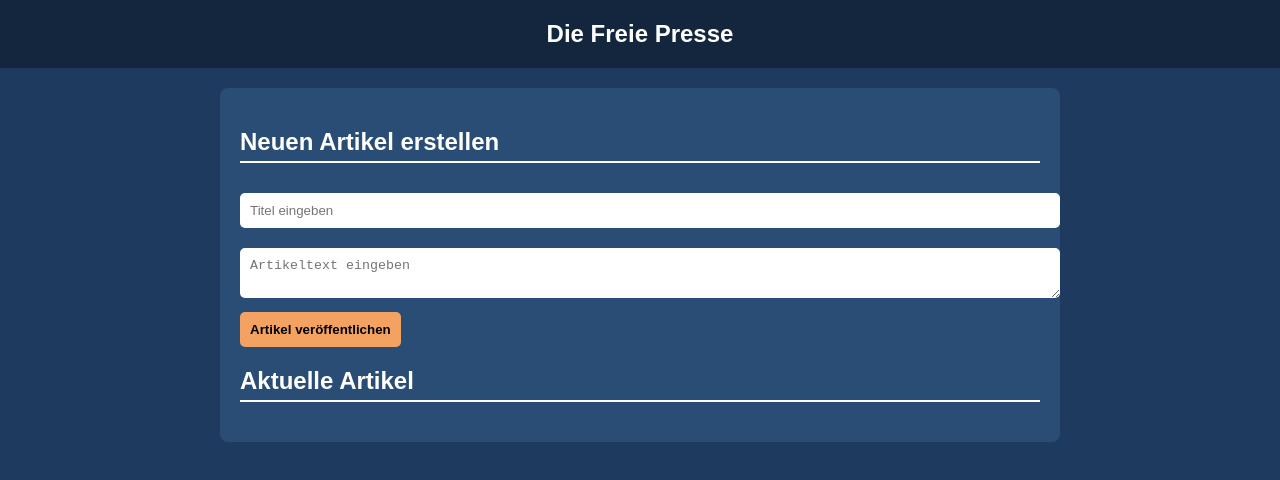
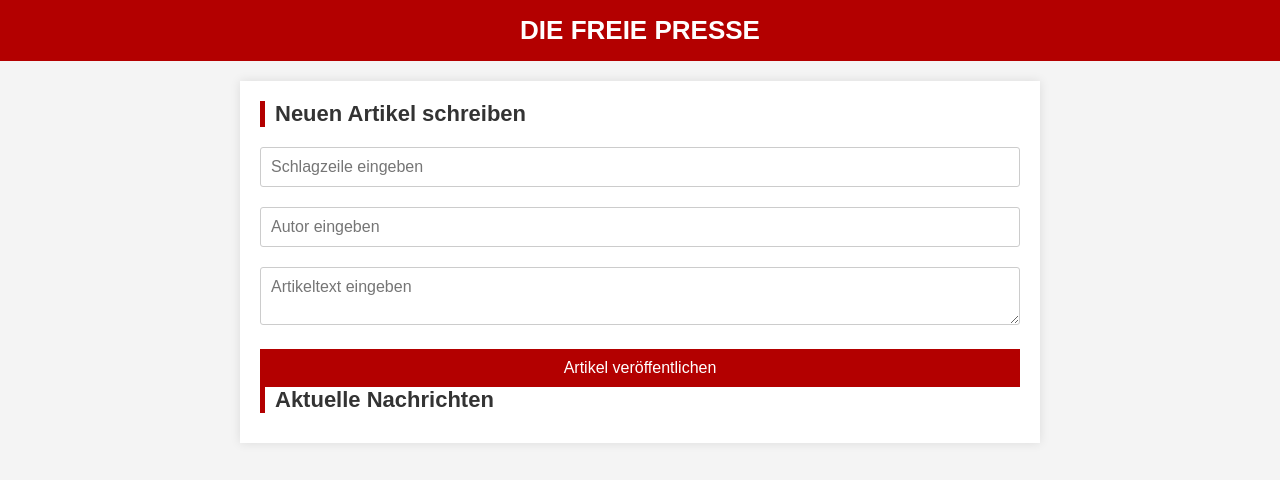
Before and after one commit to global-website/Freie-Presse, a plain HTML site: page index.html in a window 1280 px wide. Drawn offline with nearby package versions, Linux system fonts and the light colour scheme.

Commit message:
Update index.html

```diff
--- a/index.html
+++ b/index.html
@@ -3,74 +3,92 @@
 <head>
     <meta charset="UTF-8">
     <meta name="viewport" content="width=device-width, initial-scale=1.0">
-    <title>Die Freie Presse</title>
+    <title>Die Freie Presse - Nachrichten</title>
     <script src="https://cdnjs.cloudflare.com/ajax/libs/html2canvas/1.4.1/html2canvas.min.js"></script>
     <style>
-        body {
-            font-family: Arial, sans-serif;
-            background-color: #1e3a5f; /* Mattes Edelblau */
-            color: #ffffff;
+        * {
             margin: 0;
             padding: 0;
-            text-align: center;
+            box-sizing: border-box;
+            font-family: Arial, sans-serif;
+        }
+        body {
+            background-color: #f4f4f4;
+            color: #333;
         }
         header {
-            background-color: #14263d;
-            padding: 20px;
-            font-size: 24px;
+            background-color: #b30000;
+            color: white;
+            padding: 15px;
+            text-align: center;
+            font-size: 26px;
             font-weight: bold;
+            text-transform: uppercase;
         }
         main {
             max-width: 800px;
             margin: 20px auto;
-            background: #2a4d75;
+            background: white;
             padding: 20px;
-            border-radius: 8px;
-            text-align: left;
+            box-shadow: 0 0 10px rgba(0, 0, 0, 0.1);
         }
         h2 {
-            border-bottom: 2px solid #ffffff;
-            padding-bottom: 5px;
+            font-size: 22px;
+            margin-bottom: 10px;
+            border-left: 5px solid #b30000;
+            padding-left: 10px;
         }
         input, textarea {
             width: 100%;
             padding: 10px;
             margin: 10px 0;
-            border: none;
-            border-radius: 5px;
+            border: 1px solid #ccc;
+            border-radius: 3px;
+            font-size: 16px;
         }
         button {
-            background-color: #f4a261;
-            color: #000;
+            background-color: #b30000;
+            color: white;
             padding: 10px;
             border: none;
-            border-radius: 5px;
             cursor: pointer;
-            font-weight: bold;
+            font-size: 16px;
+            margin-top: 10px;
+            display: block;
+            width: 100%;
         }
         button:hover {
-            background-color: #e76f51;
+            background-color: #800000;
         }
         .article {
-            background: #3b5f89;
-            padding: 15px;
-            margin: 15px 0;
-            border-radius: 5px;
+            border-bottom: 1px solid #ddd;
+            padding: 15px 0;
             position: relative;
         }
         .article h3 {
-            color: #f4a261;
+            font-size: 20px;
+            color: #b30000;
+        }
+        .article p {
+            margin: 5px 0;
+        }
+        .meta {
+            font-size: 12px;
+            color: #777;
         }
         .download-btn {
             position: absolute;
             top: 10px;
             right: 10px;
-            background: #ffffff;
-            color: #000;
+            background: #b30000;
+            color: white;
             padding: 5px;
             font-size: 12px;
             cursor: pointer;
             border-radius: 3px;
+        }
+        .download-btn:hover {
+            background: #800000;
         }
     </style>
 </head>
@@ -80,14 +98,15 @@
 
     <main>
         <section id="news-form">
-            <h2>Neuen Artikel erstellen</h2>
-            <input type="text" id="title" placeholder="Titel eingeben">
+            <h2>Neuen Artikel schreiben</h2>
+            <input type="text" id="title" placeholder="Schlagzeile eingeben">
+            <input type="text" id="author" placeholder="Autor eingeben">
             <textarea id="content" placeholder="Artikeltext eingeben"></textarea>
             <button onclick="addArticle()">Artikel veröffentlichen</button>
         </section>
 
         <section id="news-container">
-            <h2>Aktuelle Artikel</h2>
+            <h2>Aktuelle Nachrichten</h2>
             <div id="articles"></div>
         </section>
     </main>
@@ -97,7 +116,9 @@
 
         function addArticle() {
             let title = document.getElementById("title").value;
+            let author = document.getElementById("author").value || "Unbekannter Autor";
             let content = document.getElementById("content").value;
+            let date = new Date().toLocaleString("de-DE");
 
             if (title.trim() === "" || content.trim() === "") {
                 alert("Bitte Titel und Inhalt eingeben.");
@@ -105,10 +126,11 @@
             }
 
             let articles = JSON.parse(localStorage.getItem("articles")) || [];
-            articles.push({ title, content });
+            articles.push({ title, author, content, date });
             localStorage.setItem("articles", JSON.stringify(articles));
 
             document.getElementById("title").value = "";
+            document.getElementById("author").value = "";
             document.getElementById("content").value = "";
 
             loadArticles();
@@ -127,6 +149,7 @@
 
                 articleElement.innerHTML = `
                     <h3>${article.title}</h3>
+                    <p class="meta">Von <b>${article.author}</b> - ${article.date}</p>
                     <p>${article.content}</p>
                     <button class="download-btn" onclick="downloadArticle(${index})">📥 Download</button>
                 `;
```
